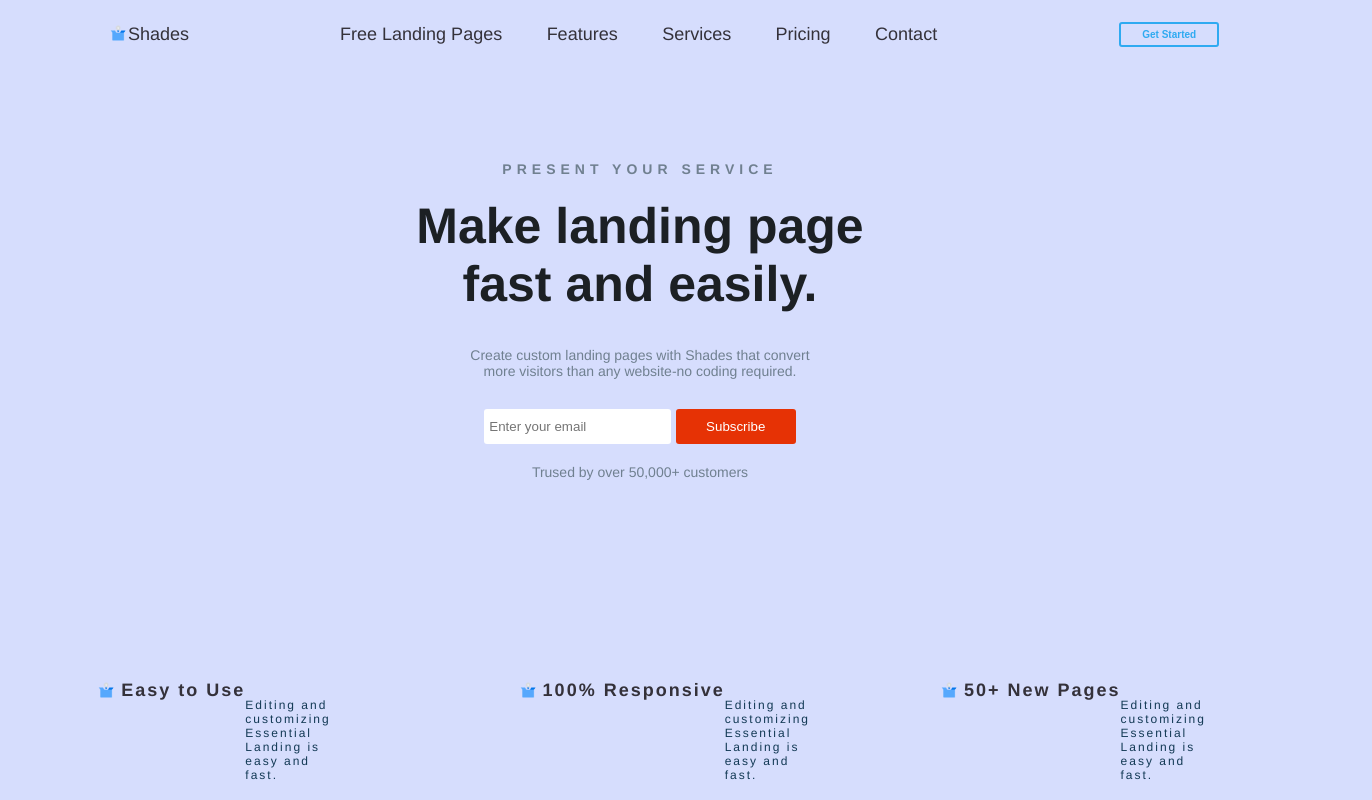
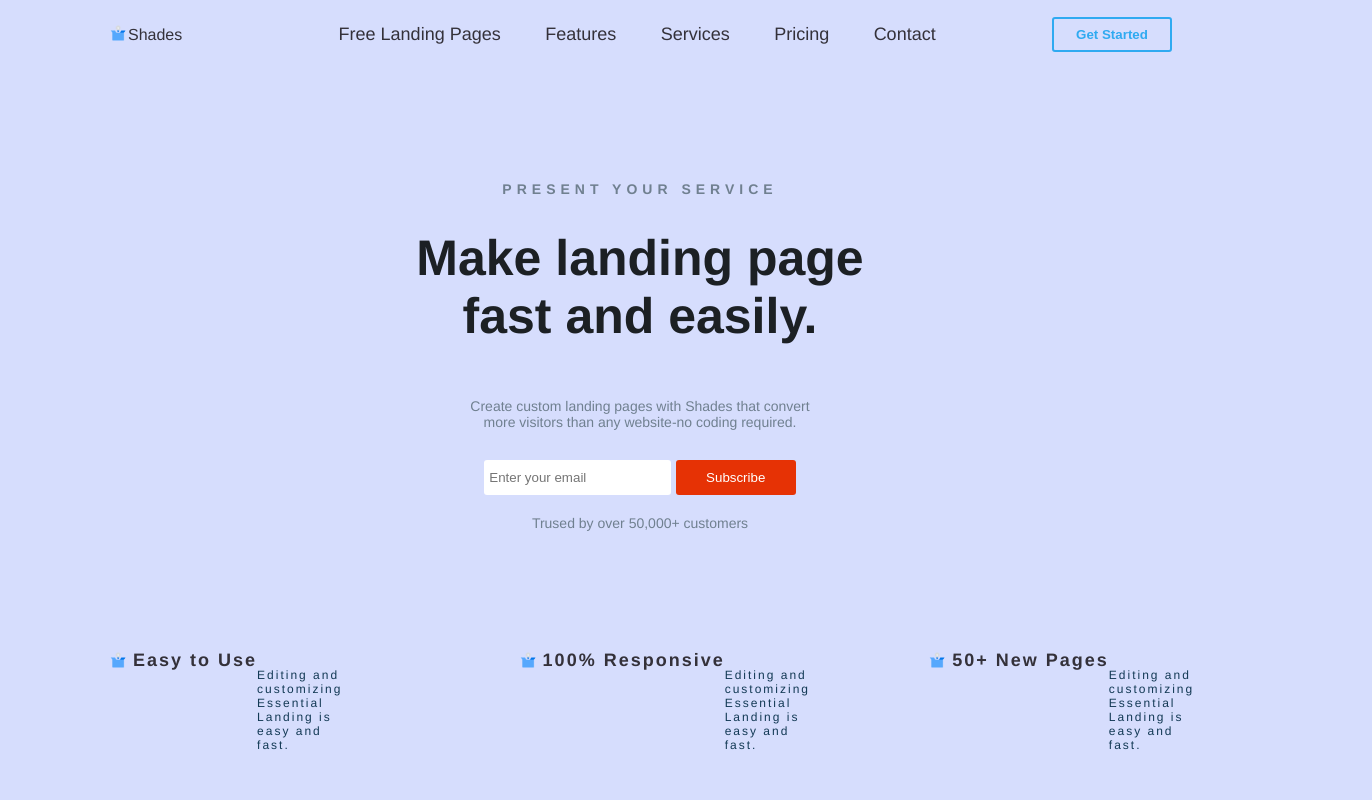
Before and after one commit to RafaelloJ1979/MyFirstTask, a plain HTML site: page index.html in a window 1280 px wide. Shown: the whole page, 1372 px wide, since content can reach past the window. Drawn offline with Linux system fonts and the light colour scheme.

Commit message:
poprawki html css js

```diff
--- a/index.html
+++ b/index.html
@@ -6,6 +6,11 @@
     <title>ZADANIE NA WEEKEND</title>
     <meta name="descryption" content="width=device-width,intial-scale=1">
     <link rel="stylesheet" href="style.css">
+    <script>
+        function myFunction() {
+          document.getElementById("demo").innerHTML = "test";
+        }
+        </script>
 </head>
 
 <body>
@@ -23,14 +28,10 @@
                 <li><a href="#pricing">Pricing</a></li>
                 <li><a href="#contact">Contact</a></li>
             </ol>
-        </div>
             <div id="button1">
                 <button id="get">Get Started</button>
             </div>
-
-        <div id="clear"></div>
         </div>
-
         <main>
             <h2>PRESENT YOUR SERVICE</h2>
             <h1>Make landing page <br>fast and easily.</h1>
@@ -39,32 +40,37 @@
             </h3>
             <form>
                 <input placeholder="Enter your email" type="email" autofocus>
-            <button type="submit">Subscribe</button>
+
+
+                <button type="button" onclick="myFunction()">Subscribe</button>
+
+                <p id="demo"></p>
+
+
+
                 <h4>Trused by over 50,000+ customers</h4>
             </form>
         </main>
-
         <div class="footer">
-
-        <div class="box">
+            <div>
                 <div class="foto"><img src="foto/512.png" alt="ikona"></div>
                 <div class="b"><a href="#easy">Easy to Use</a></div><br>
                 <div class="c">Editing and customizing Essential<br>Landing is easy and fast.</div>
             </div>
 
-        <div class="box">
+            <div>
                 <div class="foto"><img src="foto/512.png" alt="ikona"></div>
                 <div class="b"><a href="#editing">100% Responsive</a></div><br>
                 <div class="c">Editing and customizing Essential<br>Landing is easy and fast.</div>
             </div>
 
-        <div class="box">
+            <div>
                 <div class="foto"><img src="foto/512.png" alt="ikona"></div>
                 <div class="b"><a href="#new">50+ New Pages</a></div><br>
                 <div class="c">Editing and customizing Essential<br>Landing is easy and fast.</div>
             </div>
         </div>
-
+    </div>
 </body>
 
 </html>
--- a/style.css
+++ b/style.css
@@ -9,31 +9,27 @@ body {
 
 #container {
     display: flex;
-    width: 100%;
-    margin-left: 100px;
-    margin-right: 100px;
+    margin: 0 100px;
+    flex-direction: column;
+
 }
 
 #header {
-    float: left;
-    height: 100%;
-    width: 50px;
-    margin: auto;
     display: flex;
     align-items: center;
-    margin: auto;
 }
 
 #nav {
-    float: left;
-    width: 80%;
-    height: auto;
-    text-align: center;
+    display:flex;
+    justify-content: space-between;
+    align-items: center;
 }
 
 #button1 {
     display: flex;
     align-items: center;
+    outline: none;
+    cursor: pointer;
 }
 
 #button1 :hover {
@@ -41,24 +37,9 @@ body {
     border: 2px solid rgba(5, 111, 233, 0.534);
 }
 
-#clear {
-    clear: both;
-}
-
-#shades {
-    display: flex;
-    font-size: 18px;
-    width: 100%;
-    height: 100%;
-    align-items: center;
-}
-
-#logo {
-    margin-left: auto;
-}
-
 img {
     width: 20px;
+    margin-left: auto;
 }
 
 a {
@@ -67,21 +48,12 @@ a {
 }
 
 #get {
-    width: 100px;
-    height: 25px;
-    font-size: 10px;
-    text-align: center;
     border-radius: 3px;
     background: none;
     border: 2px solid rgb(47, 170, 241);
     color: rgb(47, 170, 241);
-    margin-right: auto;
     font-weight: 800;
     cursor: pointer;
-}
-
-#clear {
-    clear: both;
 }
 
 ol>li {
@@ -94,8 +66,8 @@ ol>li {
     font-size: 18px;
 }
 
-ol :hover {
-    color: rgb(4, 0, 12);
+ol>li :hover {
+    color: rgb(197, 51, 124);
 }
 
 button {
@@ -105,6 +77,8 @@ button {
     height: 35px;
     width: 120px;
     border-radius: 3PX;
+    cursor: pointer;
+    outline: none;
 }
 
 input {
@@ -122,8 +96,11 @@ input> ::placeholder:hover {
 }
 
 main {
+    display: flex;
+    flex-direction: column;
+    align-items: center;
+    margin-top: 100px;
     text-align: center;
-    margin-top: 100px;
 }
 
 h1 {
@@ -156,17 +133,9 @@ h4 {
 
 .footer {
     display: flex;
-    justify-content: center;
-     bottom: 0;
-    margin-top: 200px;
-    margin-left: auto;
-    margin-right: auto;
-
-}
-
-.box {
-    margin-left: auto;
-    margin-right: auto;
+    justify-content:space-between;
+    margin-top: 100px;
+    margin-bottom: 0;
 }
 
 .foto {
```
Lines whose indentation alone changed are shown as unchanged.
